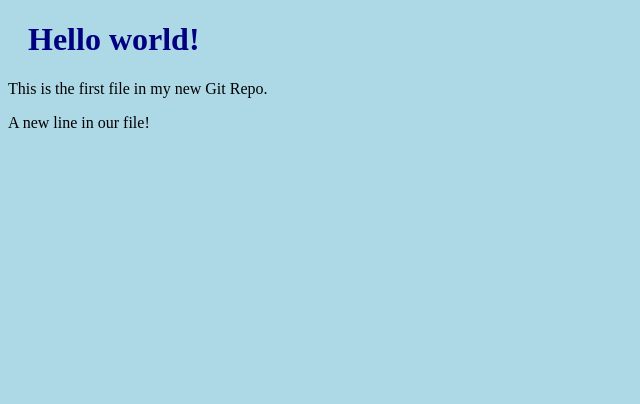
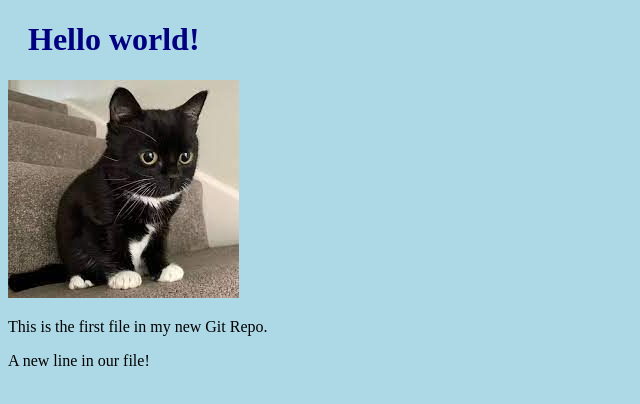
Before and after one commit to DDYDL/test-kosta, a plain HTML site: page index.html in a window 1280 px wide. Shown: the whole page, without its empty margins (0-640 px from the left). Drawn offline with Linux system fonts and the light colour scheme.

Commit message:
Added image to Hello World

```diff
--- a/index.html
+++ b/index.html
@@ -8,6 +8,7 @@
 </head>
 <body>
     <h1>Hello world!</h1>
+    <div><img src="blackcat.png" alt="blackcat"/></div>
     <p>This is the first file in my new Git Repo.</p>
     <p>A new line in our file!</p>
 </body>
```
Also changed, not shown: blackcat.png (added).
